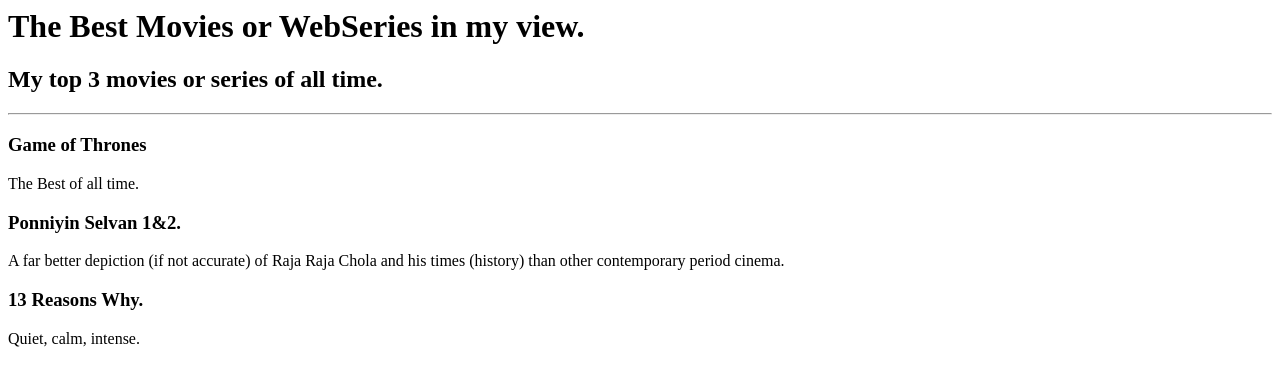
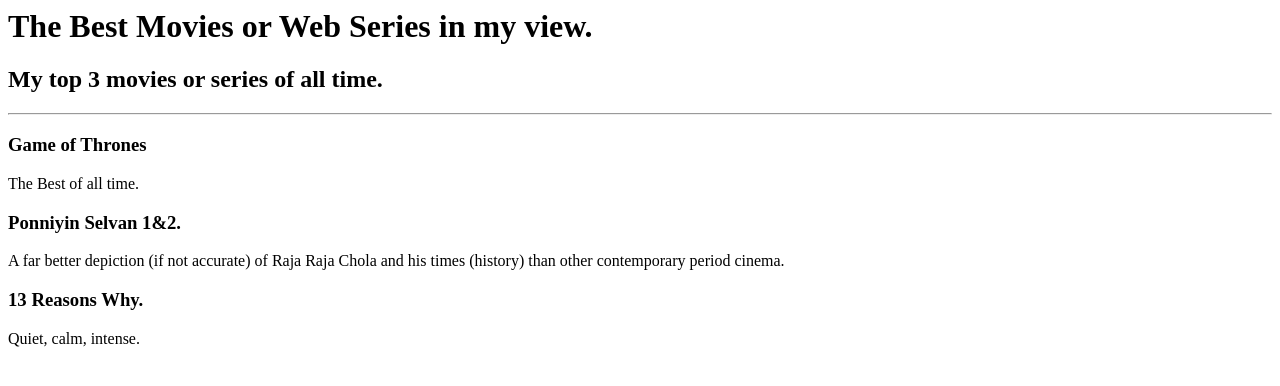
Before and after one commit to nirajs04/web-dev-journey, a plain HTML site: page day-1-movie-ranking/index.html in a window 1280 px wide. Drawn offline with Linux system fonts and the light colour scheme.

Commit message:
Update index.html

```diff
--- a/day-1-movie-ranking/index.html
+++ b/day-1-movie-ranking/index.html
@@ -1,5 +1,5 @@
 <!-- Write your code below -->
-<h1>The Best Movies or WebSeries in my view.</h1>
+<h1>The Best Movies or Web Series in my view.</h1>
 <h2>My top 3 movies or series of all time.</h2>
 <hr>
 <h3>Game of Thrones</h3>
```
